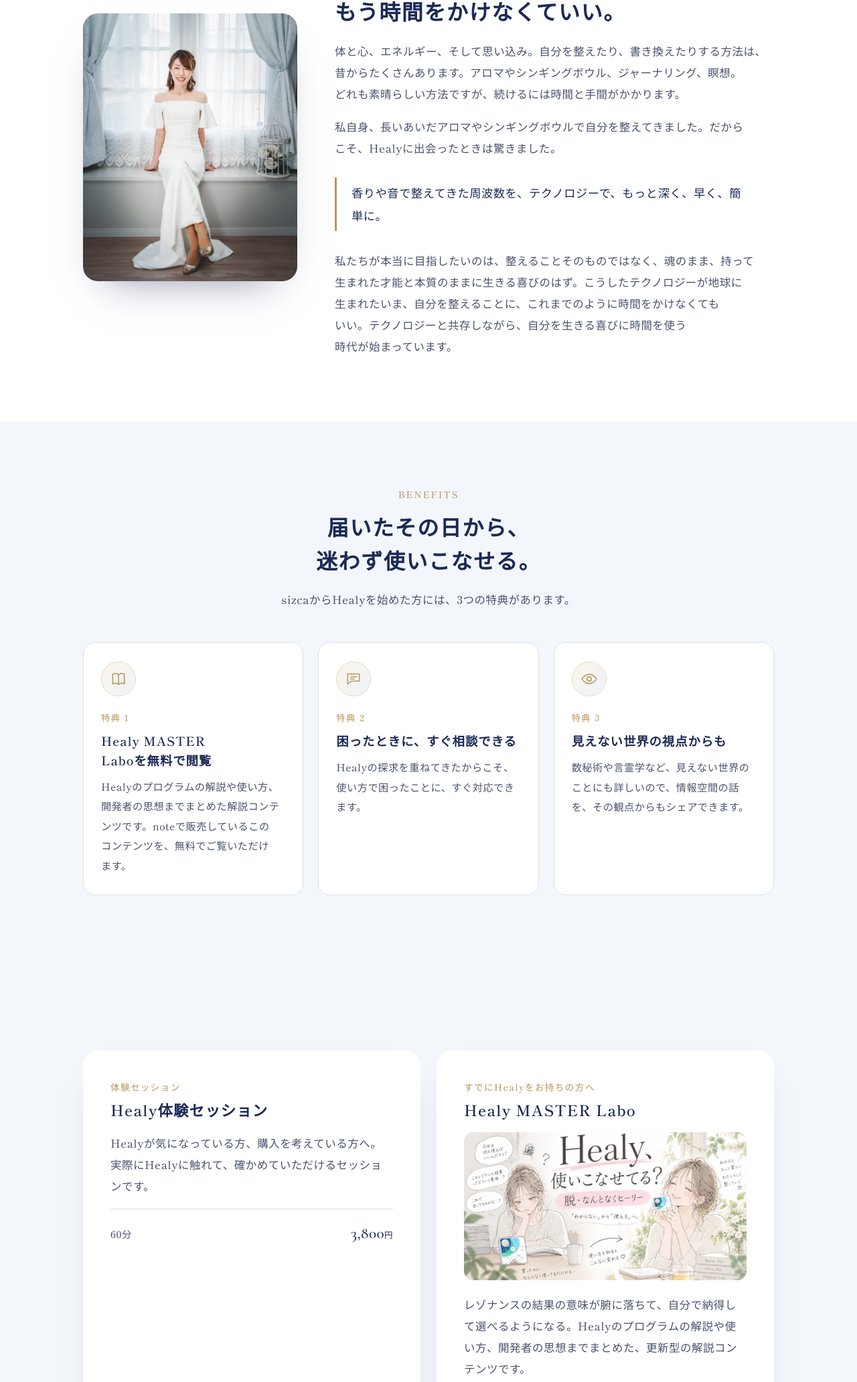
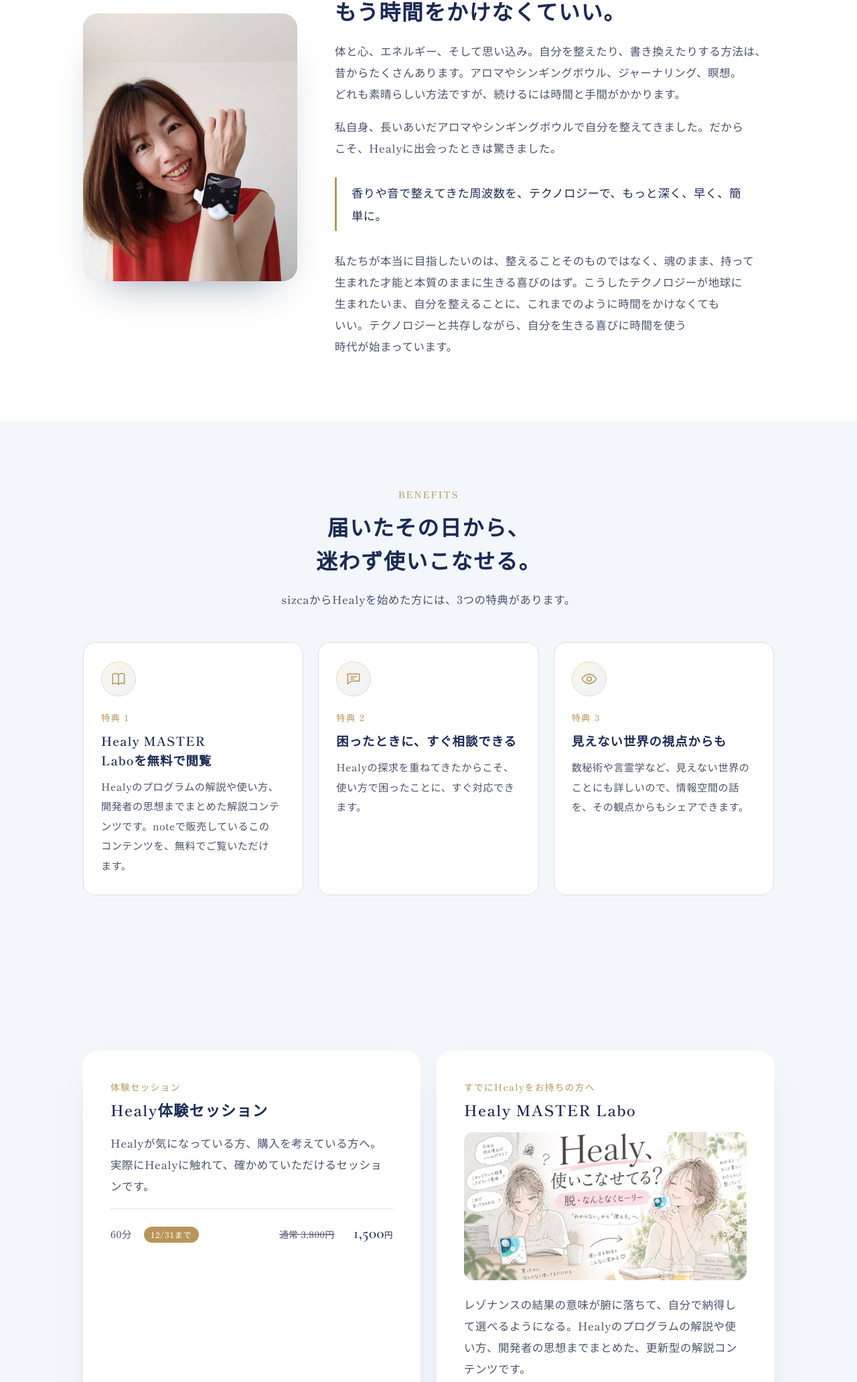
Before and after one commit to cosmic-lune/sizca-cosmic, a plain HTML site: page healy.html in a window 1280 px wide. Shown: the part 4093-6157 px from the top of the page at 67% size. Drawn offline with nearby package versions, Linux system fonts and the light colour scheme.

Commit message:
Healy・トップ・サービスを修正、画像を追加
Co-Authored-By: Claude Opus 5.5 <noreply@anthropic.com>

```diff
--- a/healy.html
+++ b/healy.html
@@ -134,7 +134,7 @@
 
 <section>
   <div class="wrap story-split">
-    <div class="story-photo"><img src="images/portrait.jpg" alt="sizca" loading="lazy" width="720" height="900"></div>
+    <div class="story-photo"><img src="images/healy-sizca.jpg" alt="Healyを手首につけたsizca" loading="lazy" width="900" height="1200"></div>
     <div>
     <span class="eyebrow">WHY HEALY</span>
     <h2 class="sec-title">自分を整えることに、<br>もう時間をかけなくていい。</h2>
@@ -168,7 +168,7 @@
         <span class="label">体験セッション</span>
         <h3>Healy体験セッション</h3>
         <p>Healyが気になっている方、購入を考えている方へ。実際にHealyに触れて、確かめていただけるセッションです。</p>
-        <div class="price-line"><span>60分</span><b>3,800<small>円</small></b></div>
+        <div class="price-line"><span>60分</span><span class="campaign">12/31まで</span><s class="was">通常 3,800円</s><b>1,500<small>円</small></b></div>
         <div class="act"><a class="btn btn-deep" href="https://lin.ee/60XRj8W" target="_blank" rel="noopener">公式LINEから申し込む</a></div>
       </article>
       <article class="offer">
--- a/style.css
+++ b/style.css
@@ -339,3 +339,11 @@ footer a{text-decoration:none;color:rgba(255,255,255,.85)}
 @media (max-width:880px){.layers-wrap{grid-template-columns:1fr;gap:24px}.layers-fig{padding:18px 12px 10px}}
 .benefits-title{font-size:1.15rem;margin:8px 0 0;color:var(--gold-soft)!important;letter-spacing:.06em}
 .benefit .ico,.card .ico{display:flex}
+.story-photo img{object-position:50% 30%}
+.campaign{display:inline-block;font-size:.75rem;letter-spacing:.08em;color:#fff;background:var(--gold);padding:2px 10px;border-radius:999px;line-height:1.6;vertical-align:middle}
+.was{color:var(--ink-soft);font-size:.85rem;text-decoration-thickness:1px}
+.price-line .was{margin-left:auto}
+.price-line .was + b{margin-left:10px}
+.card .meta b{font-weight:600;color:var(--deep);font-size:1.05rem}
+.was{white-space:nowrap}
+@media (max-width:520px){.price-line .was + b{margin-left:auto}}
```
Also changed, not shown: index.html (+2 -2 lines), services.html (+1 -1 lines), images/healy-sizca.jpg (added).
